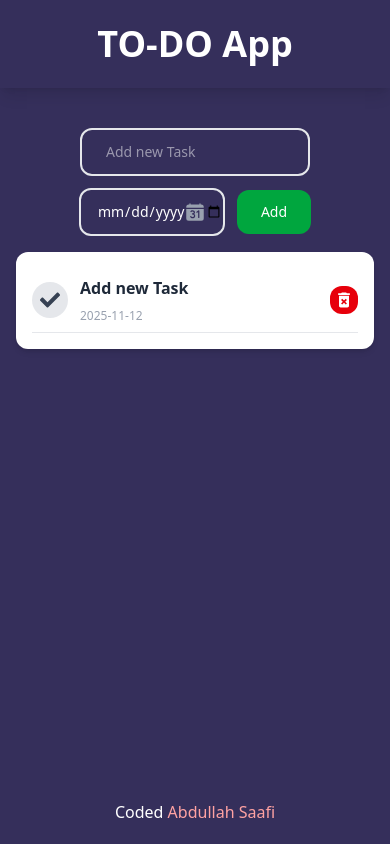
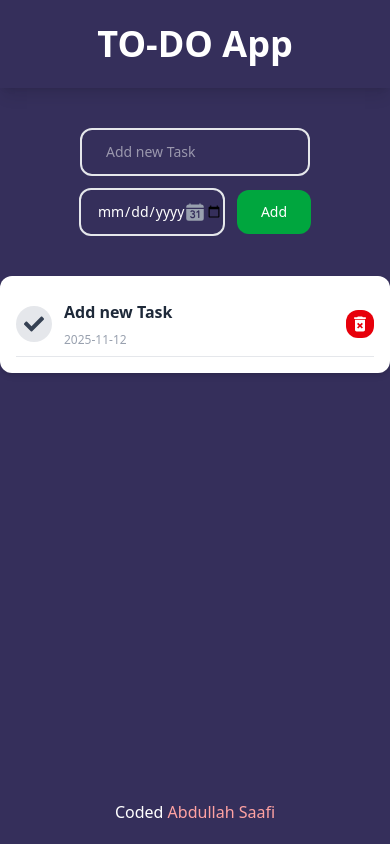
Before and after one commit to Abdullah-saafi/react-todo-app, a React (Vite) app: page / in a window 390 px wide. Built offline with nearby package versions, Linux system fonts and the light colour scheme.

Commit message:
resolve issue

```diff
--- a/src/components/Todoitems.jsx
+++ b/src/components/Todoitems.jsx
@@ -67,7 +67,7 @@ const TodoItems = () => {
         TO-DO App
       </h1>
 
-      <div className="Todo-Input flex flex-col sm:flex-row gap- justify-center sm:items-start items-center gap-3  m-4">
+      <div className="Todo-Input flex flex-col sm:flex-row gap- justify-center sm:items-start items-center gap-3  mb-10 ">
         <div className="">
           <input
             type="text"
@@ -106,7 +106,7 @@ const TodoItems = () => {
         </div>
       </div>
 
-      <div className="TodoItems bg-white shadow-md rounded-xl p-4 m-4 sm:m-6 md:m-10">
+      <div className="TodoItems bg-white shadow-md rounded-xl p-4   sm:m-6 md:m-10">
         {todos.map((todo, index) => (
           <div
             key={index}
```
